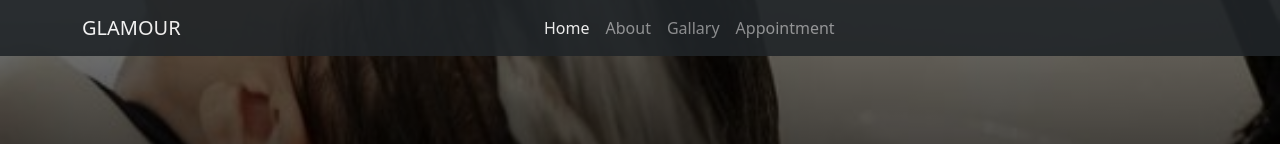
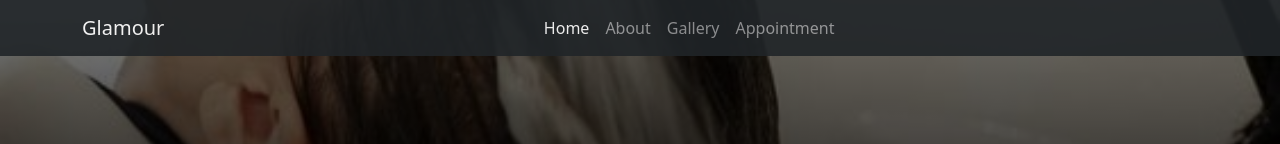
Before and after one commit to Nacho1499/Glamour, a React (Vite) app in the folder glamour/: page /about in a window 1280 px wide. Shown: the top 144 px of the page. Built offline with nearby package versions, Linux system fonts and the light colour scheme.

Commit message:
last comit

```diff
--- a/glamour/src/Component.jsx/About.jsx
+++ b/glamour/src/Component.jsx/About.jsx
@@ -9,7 +9,7 @@ const About = () => {
       AOS.init({ duration: 2000 });
     }, []);
   return (
-    <div className="bg-dark p-4 text-light">
+    <div className="bg-dark p-3 text-light">
       <div className="container mt-4">
         <h4 className="">
           SERVICE BEYOND <br /> EXPECTATION
--- a/glamour/src/Component.jsx/FAQ.jsx
+++ b/glamour/src/Component.jsx/FAQ.jsx
@@ -2,7 +2,7 @@ import React from "react";
 
 const FAQ = () => {
   return (
-    <div className="container-fluid bg-dark p-4">
+    <div className="container-fluid bg-dark p-3">
       <div className="accordion container mb-4 mt-4 " id="accordionExample">
         <h4 className="mb-4 text-light mt-4">Frequently Asked Questions</h4>
         <div className="accordion-item">
--- a/glamour/src/Component.jsx/Hero.jsx
+++ b/glamour/src/Component.jsx/Hero.jsx
@@ -1,23 +1,27 @@
 
-import { ToastContainer, toast } from 'react-toastify';
-import React, { useEffect } from 'react';
-import AOS from 'aos';
-import 'aos/dist/aos.css';
+import React, { useEffect } from "react";
+import AOS from "aos";
+import "aos/dist/aos.css";
+import { ToastContainer, toast } from "react-toastify";
 
 const Hero = () => {
+  const notify = () => toast("Coming Soon!!");
   useEffect(() => {
     AOS.init({ duration: 2000 });
   }, []);
 
-    const notify = () => toast('Coming Soon!!');
+
   return (
     <div className="hero container-fluid">
       <div className="container " data-aos="zoom-in">
-
         <h1 className="text-light">Glamour Luxury Unisex Salon</h1>
-        <p className="text-light">Where Timeless Elegance Meets Personalized Beauty....</p>
-        <button className="hero-btn btn btn-light"  >CONTACT US</button>
-        <button className="hero-btn btn btn-outline-light"onClick={notify}>HAIR PRODUCTS</button>
+        <p className="text-light">
+          Where Timeless Elegance Meets Personalized Beauty....
+        </p>
+        <button className="hero-btn btn btn-light">CONTACT US</button>
+        <button className="hero-btn btn btn-outline-light" onClick={notify}>
+          HAIR PRODUCTS
+        </button>
         <ToastContainer />
       </div>
     </div>
--- a/glamour/src/Component.jsx/Navbar.jsx
+++ b/glamour/src/Component.jsx/Navbar.jsx
@@ -4,62 +4,27 @@ import { Link } from "react-router-dom";
 const Navbar = () => {
   return (
     <>
-      <nav className="navbar navbar-expand-sm navbar-dark bg-dark fixed-top">
+    <nav className="navbar navbar-expand-sm bg-dark navbar-dark fixed-top">
   <div className="container">
-          <a className="navbar-brand" href="#">
-            GLAMOUR
-          </a>
-          <button
-            className="navbar-toggler"
-            type="button"
-            data-bs-toggle="offcanvas"
-            data-bs-target="#offcanvasDarkNavbar"
-            aria-controls="offcanvasDarkNavbar"
-            aria-label="Toggle navigation"
-          >
+    <Link to="/about" className="navbar-brand">Glamour</Link>
+    <button className="navbar-toggler" type="button" data-bs-toggle="collapse" data-bs-target="#collapsibleNavbar">
       <span className="navbar-toggler-icon"></span>
     </button>
-          <div
-            className="offcanvas offcanvas-end text-bg-dark"
-            tabindex="-1"
-            id="offcanvasDarkNavbar"
-            aria-labelledby="offcanvasDarkNavbarLabel"
-          >
-            <div className="offcanvas-header">
-              <h5 className="offcanvas-title" id="offcanvasDarkNavbarLabel">
-                GLAMOUR
-              </h5>
-              <button
-                type="button"
-                className="btn-close btn-close-white"
-                data-bs-dismiss="offcanvas"
-                aria-label="Close"
-              ></button>
-            </div>
-            <div className="offcanvas-body">
-              <ul className="navbar-nav mx-auto pe-3">
+    <div className="collapse navbar-collapse" id="collapsibleNavbar">
+      <ul className="navbar-nav mx-auto">
         <li className="nav-item">
-                  <Link to="/" className="nav-link active" aria-current="page" href="#">
-                    Home
-                  </Link>
+          <Link to="/" className="nav-link active" >Home</Link>
         </li>
         <li className="nav-item">
-                  <Link to="/about" className="nav-link" href="#">
-                    About
-                  </Link>
+          <Link to="/about" className="nav-link">About</Link>
         </li>
         <li className="nav-item">
-                  <Link to="/gallery" className="nav-link" href="#">
-                    Gallary
-                  </Link>
+          <Link to="/gallery" className="nav-link" >Gallery</Link>
         </li>
         <li className="nav-item">
-                  <Link to="/appointment" className="nav-link" href="#">
-                    Appointment
-                  </Link>
+          <Link to="/appointment" className="nav-link" >Appointment</Link >
         </li>
       </ul>
-            </div>
     </div>
   </div>
 </nav>
```
Lines whose indentation alone changed are shown as unchanged.
